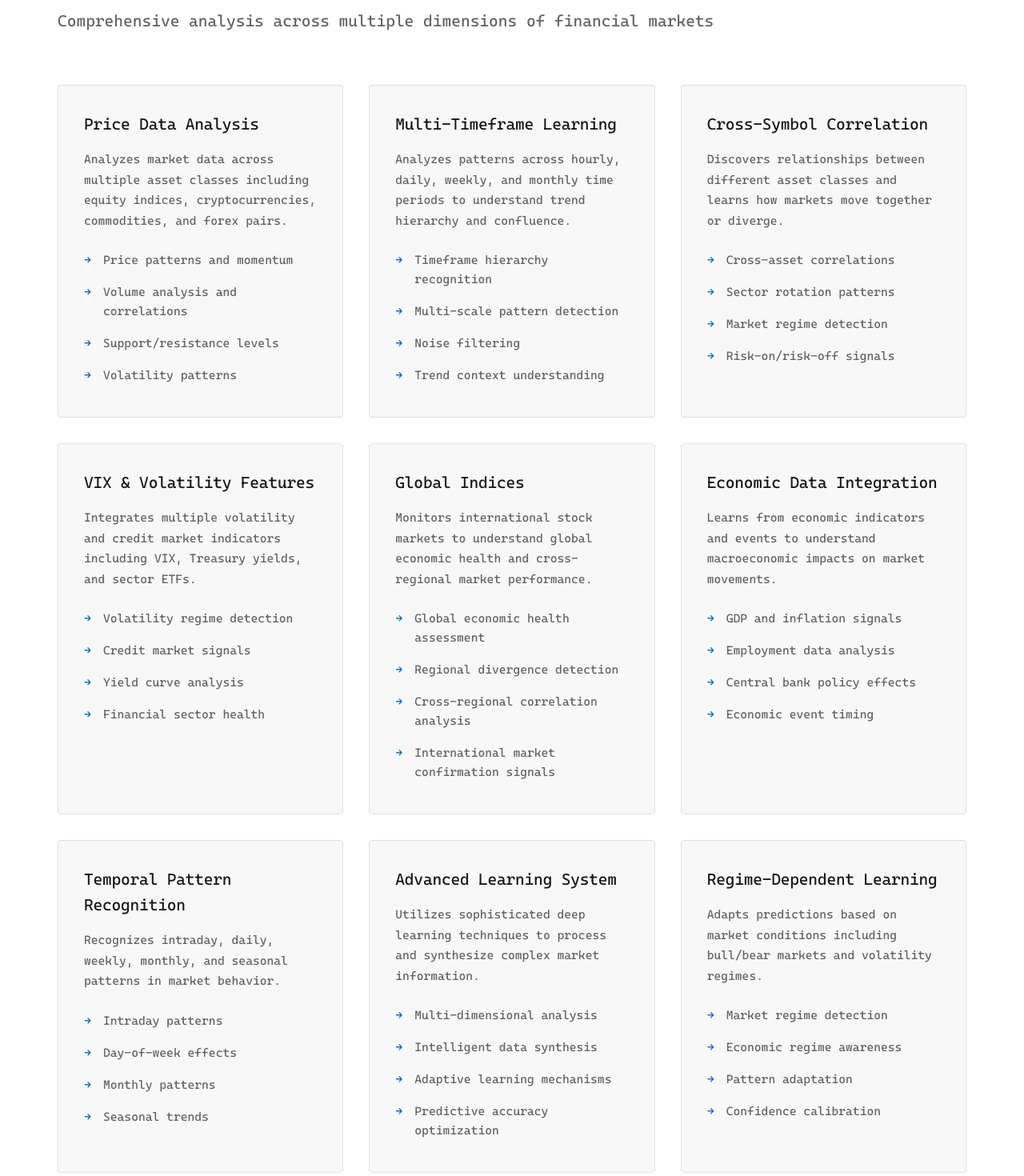
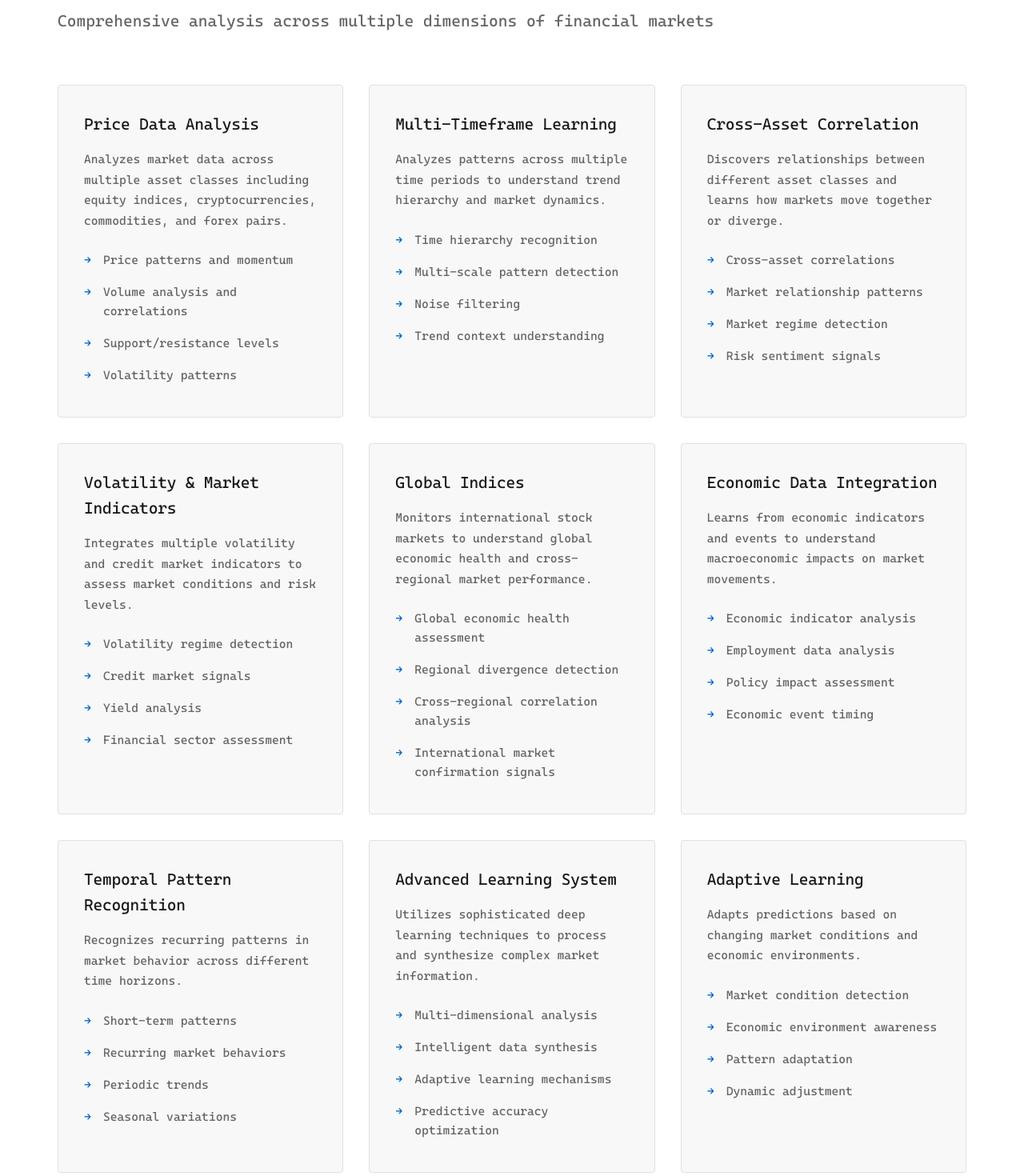
Before and after one commit to tumacayivan/ivan-swarm-ai, a React (Create React App) app: page / in a window 1280 px wide. Shown: the part 1120-2590 px from the top of the page at 80% size. Built offline with nearby package versions, Linux system fonts and the light colour scheme; the HTML template or start-up script is replaced by a standard one.

Commit message:
Update Capabilities.js

```diff
--- a/src/components/Capabilities.js
+++ b/src/components/Capabilities.js
@@ -14,32 +14,32 @@ function Capabilities() {
     },
     {
       title: 'Multi-Timeframe Learning',
-      description: 'Analyzes patterns across hourly, daily, weekly, and monthly time periods to understand trend hierarchy and confluence.',
+      description: 'Analyzes patterns across multiple time periods to understand trend hierarchy and market dynamics.',
       features: [
-        'Timeframe hierarchy recognition',
+        'Time hierarchy recognition',
         'Multi-scale pattern detection',
         'Noise filtering',
         'Trend context understanding'
       ]
     },
     {
-      title: 'Cross-Symbol Correlation',
+      title: 'Cross-Asset Correlation',
       description: 'Discovers relationships between different asset classes and learns how markets move together or diverge.',
       features: [
         'Cross-asset correlations',
-        'Sector rotation patterns',
+        'Market relationship patterns',
         'Market regime detection',
-        'Risk-on/risk-off signals'
+        'Risk sentiment signals'
       ]
     },
     {
-      title: 'VIX & Volatility Features',
-      description: 'Integrates multiple volatility and credit market indicators including VIX, Treasury yields, and sector ETFs.',
+      title: 'Volatility & Market Indicators',
+      description: 'Integrates multiple volatility and credit market indicators to assess market conditions and risk levels.',
       features: [
         'Volatility regime detection',
         'Credit market signals',
-        'Yield curve analysis',
-        'Financial sector health'
+        'Yield analysis',
+        'Financial sector assessment'
       ]
     },
     {
@@ -56,20 +56,20 @@ function Capabilities() {
       title: 'Economic Data Integration',
       description: 'Learns from economic indicators and events to understand macroeconomic impacts on market movements.',
       features: [
-        'GDP and inflation signals',
+        'Economic indicator analysis',
         'Employment data analysis',
-        'Central bank policy effects',
+        'Policy impact assessment',
         'Economic event timing'
       ]
     },
     {
       title: 'Temporal Pattern Recognition',
-      description: 'Recognizes intraday, daily, weekly, monthly, and seasonal patterns in market behavior.',
+      description: 'Recognizes recurring patterns in market behavior across different time horizons.',
       features: [
-        'Intraday patterns',
-        'Day-of-week effects',
-        'Monthly patterns',
-        'Seasonal trends'
+        'Short-term patterns',
+        'Recurring market behaviors',
+        'Periodic trends',
+        'Seasonal variations'
       ]
     },
     {
@@ -83,13 +83,13 @@ function Capabilities() {
       ]
     },
     {
-      title: 'Regime-Dependent Learning',
-      description: 'Adapts predictions based on market conditions including bull/bear markets and volatility regimes.',
+      title: 'Adaptive Learning',
+      description: 'Adapts predictions based on changing market conditions and economic environments.',
       features: [
-        'Market regime detection',
-        'Economic regime awareness',
+        'Market condition detection',
+        'Economic environment awareness',
         'Pattern adaptation',
-        'Confidence calibration'
+        'Dynamic adjustment'
       ]
     }
   ];
```
